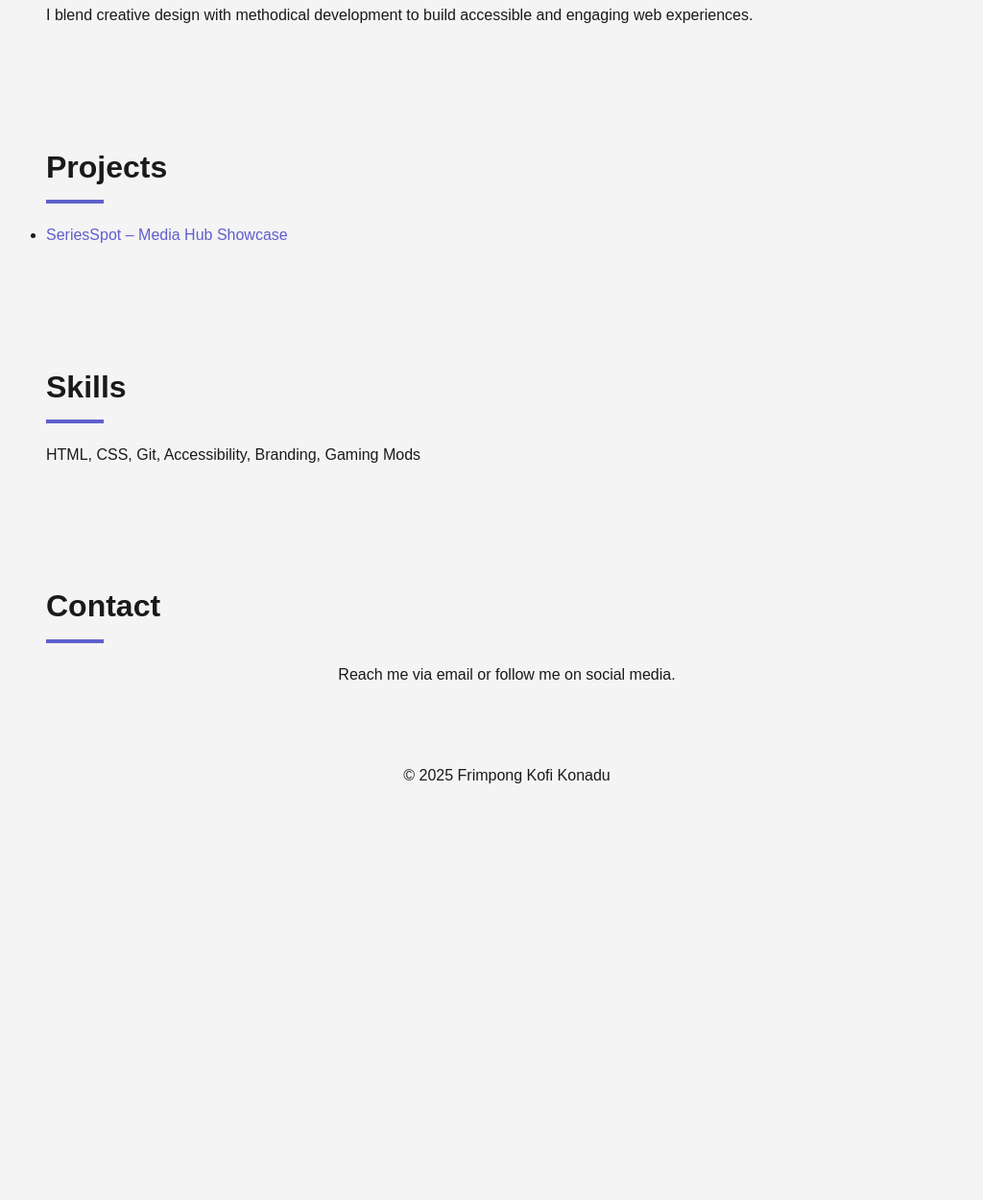
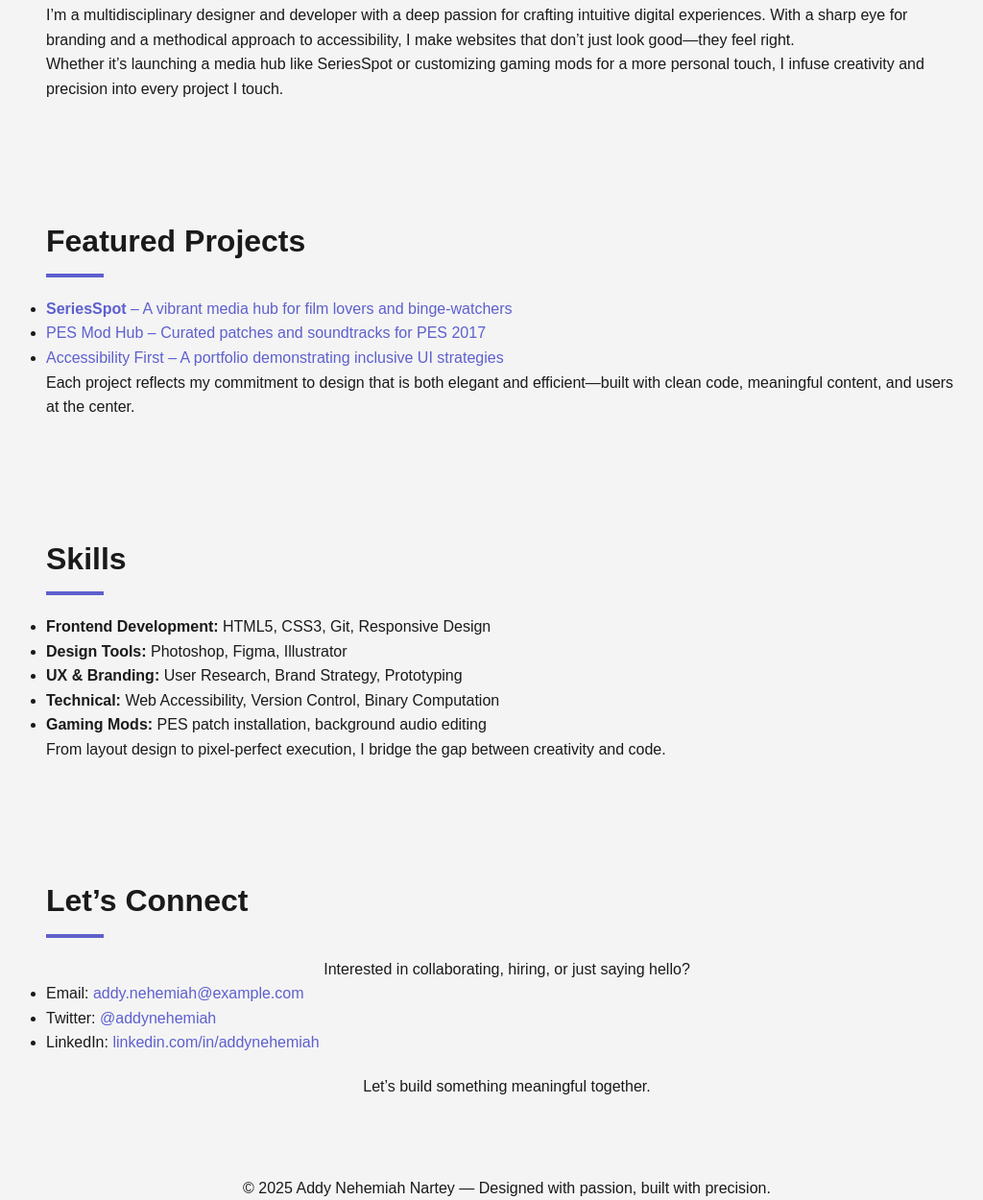
Before and after one commit to Mr-Frimpong1/Portfolio, a plain HTML site: page index.html in a window 1280 px wide. Shown: the part 940-2190 px from the top of the page at 96% size, without its empty margins (112-1136 px from the left). Before the commit the page ends 1761 px from the top, so only its background shows below. Drawn offline with Linux system fonts and the light colour scheme.

Commit message:
Update index.html

```diff
--- a/index.html
+++ b/index.html
@@ -3,39 +3,57 @@
 <head>
   <meta charset="UTF-8" />
   <meta name="viewport" content="width=device-width, initial-scale=1.0" />
-  <title>Frimpong Kofi Konadu | Portfolio</title>
+  <title>Addy Nehemiah Nartey | Portfolio</title>
   <link rel="stylesheet" href="assets/css/style.css" />
 </head>
 <body>
   <header>
-    <h1>Hi, I'm Frimpong 👋</h1>
-    <p>Web Developer | UX Designer | Founder of SeriesSpot</p>
+    <h1>Hi, I'm Nehemiah 👋</h1>
+    <p>Creative Web Developer | Visual Storyteller | Founder of <strong>SeriesSpot</strong></p>
+    <p>Turning pixels into purpose and layouts into legacies.</p>
   </header>
 
   <section id="about">
     <h2>About Me</h2>
-    <p>I blend creative design with methodical development to build accessible and engaging web experiences.</p>
+    <p>I’m a multidisciplinary designer and developer with a deep passion for crafting intuitive digital experiences. With a sharp eye for branding and a methodical approach to accessibility, I make websites that don’t just look good—they feel right.</p>
+    <p>Whether it’s launching a media hub like SeriesSpot or customizing gaming mods for a more personal touch, I infuse creativity and precision into every project I touch.</p>
   </section>
 
   <section id="projects">
-    <h2>Projects</h2>
+    <h2>Featured Projects</h2>
     <ul>
-      <li><a href="projects/seriesspot.html">SeriesSpot – Media Hub Showcase</a></li>
+      <li><a href="projects/seriesspot.html"><strong>SeriesSpot</strong> – A vibrant media hub for film lovers and binge-watchers</a></li>
+      <li><a href="#">PES Mod Hub – Curated patches and soundtracks for PES 2017</a></li>
+      <li><a href="#">Accessibility First – A portfolio demonstrating inclusive UI strategies</a></li>
     </ul>
+    <p>Each project reflects my commitment to design that is both elegant and efficient—built with clean code, meaningful content, and users at the center.</p>
   </section>
 
   <section id="skills">
     <h2>Skills</h2>
-    <p>HTML, CSS, Git, Accessibility, Branding, Gaming Mods</p>
+    <ul>
+      <li><strong>Frontend Development:</strong> HTML5, CSS3, Git, Responsive Design</li>
+      <li><strong>Design Tools:</strong> Photoshop, Figma, Illustrator</li>
+      <li><strong>UX & Branding:</strong> User Research, Brand Strategy, Prototyping</li>
+      <li><strong>Technical:</strong> Web Accessibility, Version Control, Binary Computation</li>
+      <li><strong>Gaming Mods:</strong> PES patch installation, background audio editing</li>
+    </ul>
+    <p>From layout design to pixel-perfect execution, I bridge the gap between creativity and code.</p>
   </section>
 
   <section id="contact">
-    <h2>Contact</h2>
-    <p>Reach me via email or follow me on social media.</p>
+    <h2>Let’s Connect</h2>
+    <p>Interested in collaborating, hiring, or just saying hello?</p>
+    <ul>
+      <li>Email: <a href="mailto:addy.nehemiah@example.com">addy.nehemiah@example.com</a></li>
+      <li>Twitter: <a href="https://twitter.com/addynehemiah">@addynehemiah</a></li>
+      <li>LinkedIn: <a href="https://linkedin.com/in/addynehemiah">linkedin.com/in/addynehemiah</a></li>
+    </ul>
+    <p>Let’s build something meaningful together.</p>
   </section>
 
   <footer>
-    <p>© 2025 Frimpong Kofi Konadu</p>
+    <p>© 2025 Addy Nehemiah Nartey — Designed with passion, built with precision.</p>
   </footer>
 </body>
 </html>
```
